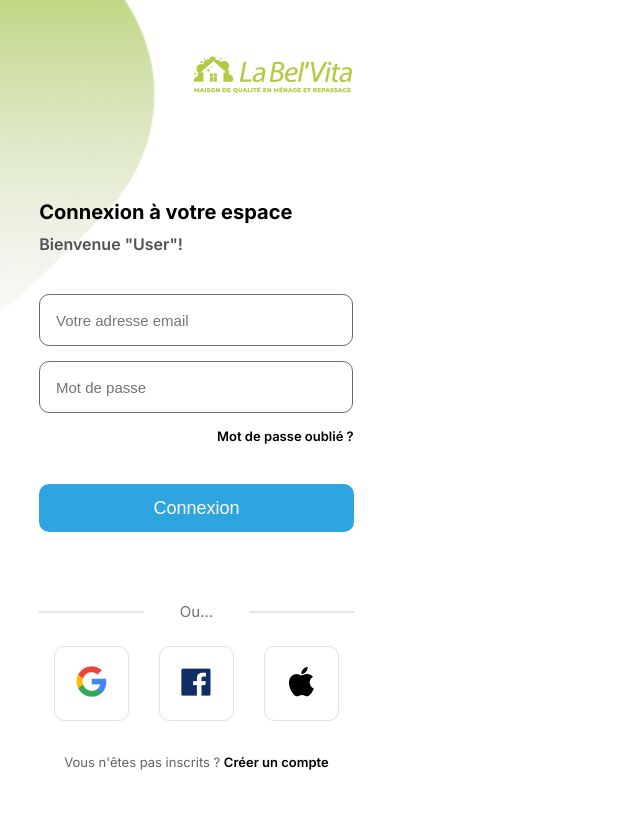
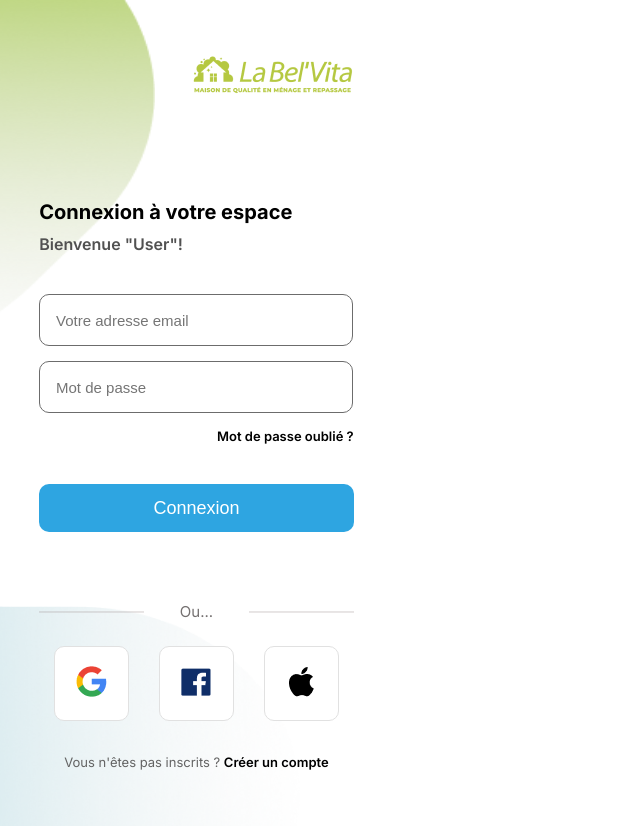
Before and after one commit to YoannPitance/exercice_kiora_labelvita, a Next.js app: page /login in a window 1280 px wide. Shown: the whole page, without its empty margins (0-640 px from the left). Before the commit the page ends 800 px from the top, so only its background shows below. Built offline with nearby package versions, Linux system fonts and the light colour scheme.

Commit message:
5- style page Login ok

```diff
--- a/app/login/login.scss
+++ b/app/login/login.scss
@@ -119,3 +119,9 @@
         }
     }
 }
+.vector5{
+    z-index: -2;
+    position: absolute;
+    left: 0px;
+    bottom: -30px;
+}
--- a/app/login/page.js
+++ b/app/login/page.js
@@ -76,6 +76,14 @@ export default function Login() {
           </span>
         </div>
       </section>
+      <div className="vector5">
+        <img
+          src="/Vector5.png"
+          width={300}
+          height={220}
+          alt="image vectorielle design"
+        />
+      </div>
     </>
   );
 }
```
